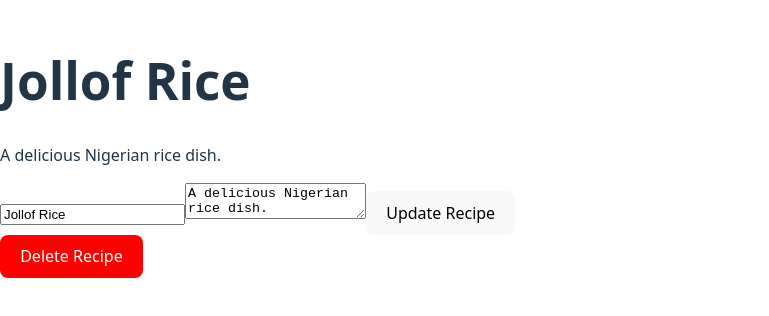
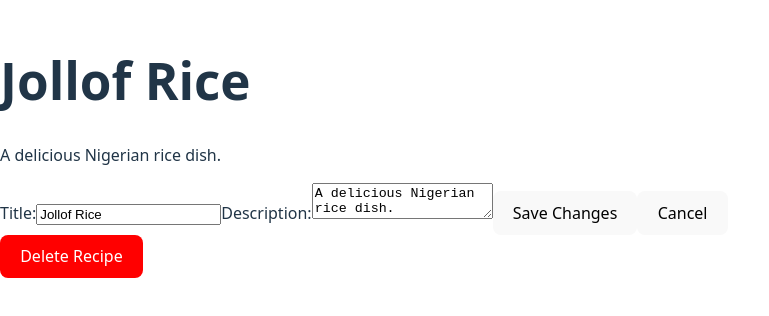
Before and after one commit to princepiper28/alx-fe-reactjs, a React (Vite) app in the folder recipe-sharing-app/: page /recipe/1 in a window 1280 px wide. Shown: the part 252-568 px from the top of the page, without its empty margins (0-769 px from the left). Built offline with nearby package versions, Linux system fonts and the light colour scheme.

Commit message:
Fixed EditRecipeForm: Added event.preventDefault()

```diff
--- a/recipe-sharing-app/src/components/EditRecipeForm.jsx
+++ b/recipe-sharing-app/src/components/EditRecipeForm.jsx
@@ -1,22 +1,49 @@
-import { useState } from "react";
+import React, { useState } from "react";
 import useRecipeStore from "../store/recipeStore";
 
-const EditRecipeForm = ({ recipe }) => {
-  const [title, setTitle] = useState(recipe.title);
-  const [description, setDescription] = useState(recipe.description);
-  const updateRecipe = useRecipeStore(state => state.updateRecipe);
+const EditRecipeForm = ({ recipe, onClose }) => {
+  const updateRecipe = useRecipeStore((state) => state.updateRecipe);
+  const [formData, setFormData] = useState({
+    title: recipe.title,
+    description: recipe.description,
+  });
 
-  const handleSubmit = (e) => {
-    e.preventDefault();
-    updateRecipe(recipe.id, { title, description });
-    alert("Recipe updated successfully!");
+  // Handle input changes
+  const handleChange = (event) => {
+    setFormData({ ...formData, [event.target.name]: event.target.value });
+  };
+
+  // Handle form submission
+  const handleSubmit = (event) => {
+    event.preventDefault(); // ✅ Fix: Prevent page refresh
+
+    updateRecipe(recipe.id, formData); // ✅ Update the recipe in Zustand store
+    onClose(); // ✅ Close the form after submission
   };
 
   return (
     <form onSubmit={handleSubmit}>
-      <input value={title} onChange={(e) => setTitle(e.target.value)} required />
-      <textarea value={description} onChange={(e) => setDescription(e.target.value)} required />
-      <button type="submit">Update Recipe</button>
+      <label>
+        Title:
+        <input
+          type="text"
+          name="title"
+          value={formData.title}
+          onChange={handleChange}
+          required
+        />
+      </label>
+      <label>
+        Description:
+        <textarea
+          name="description"
+          value={formData.description}
+          onChange={handleChange}
+          required
+        />
+      </label>
+      <button type="submit">Save Changes</button>
+      <button type="button" onClick={onClose}>Cancel</button>
     </form>
   );
 };
```
